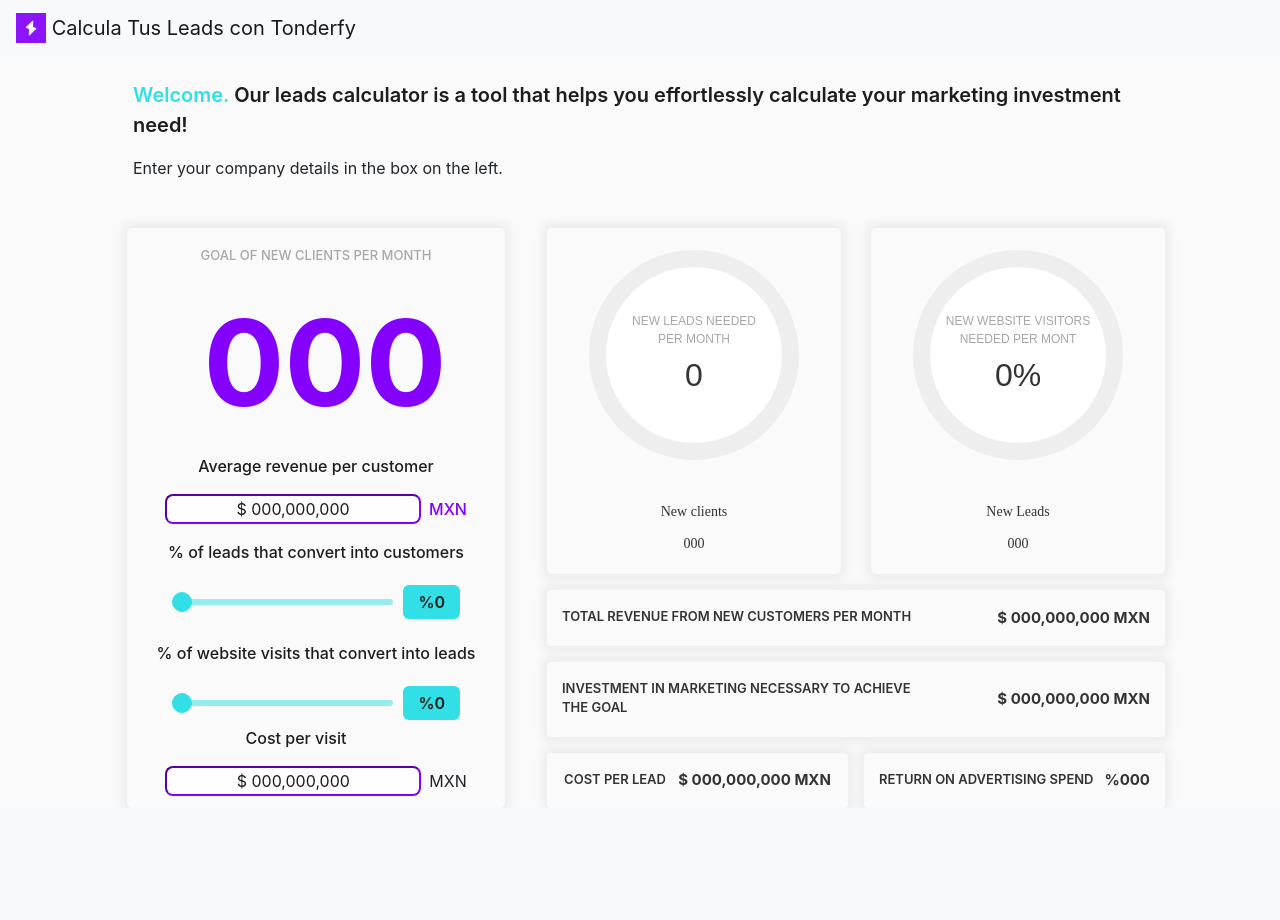
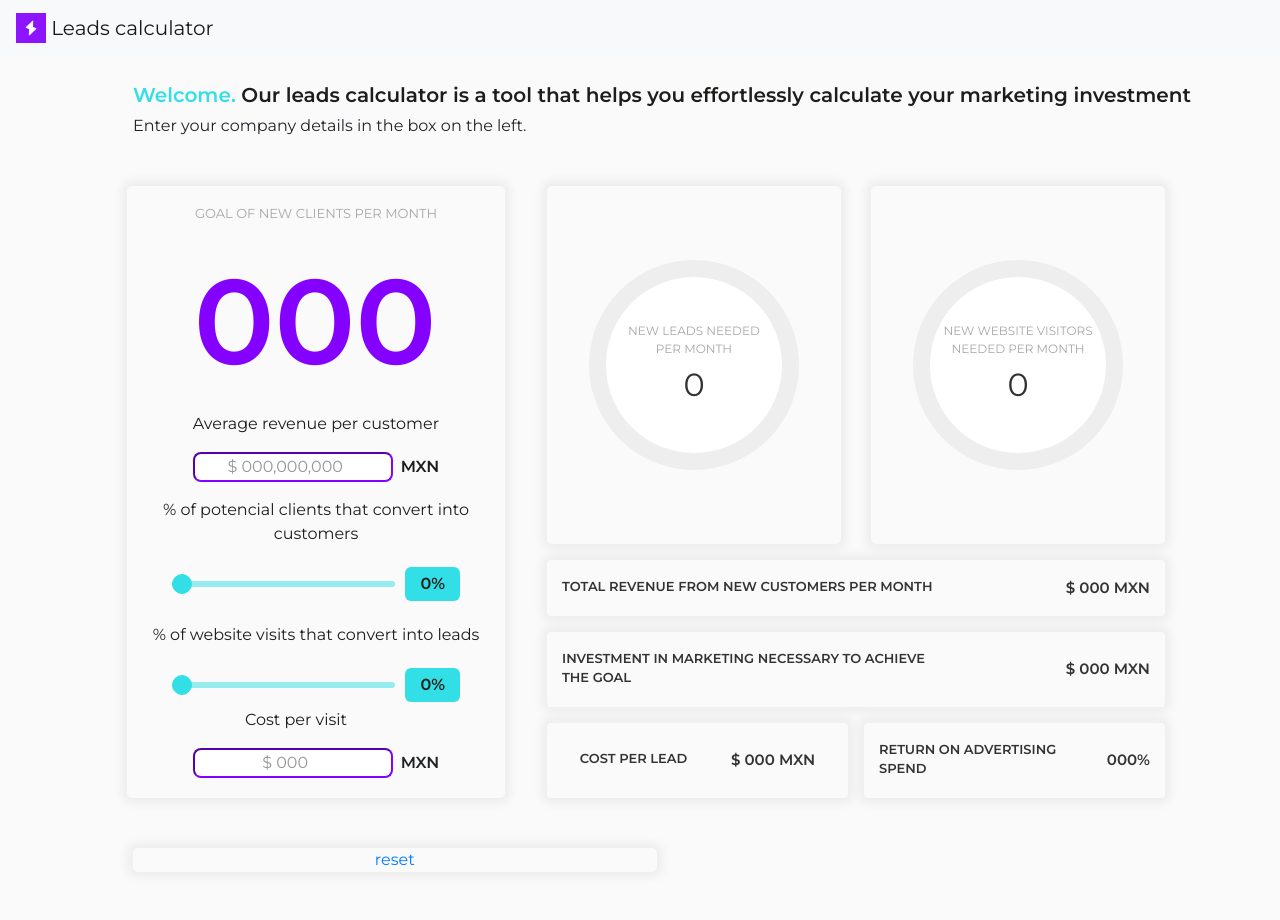
Before and after one commit to luisspe/calculadora-leads, a Django app: page /valor/ in a window 1280 px wide. Before the commit the page ends 796 px from the top, so only its background shows below. Run offline with Django 4.2, Linux system fonts and the light colour scheme; some libraries are stand-ins or nearby versions.

Commit message:
agregando nuevos estilos y logica

```diff
--- a/mysite/calculadoraLeads/templates/calculadoraLeads/calValor.html
+++ b/mysite/calculadoraLeads/templates/calculadoraLeads/calValor.html
@@ -6,31 +6,31 @@
 {% block content %}
 
 
-<div class="container textoCentral mb-5 pl-5">
-  <p class="textoarriba"><span>Welcome.</span> Our leads calculator is a tool that helps you effortlessly calculate your marketing investment need!</p>
+<div class="container-xxl textoCentral mb-5 pl-5">
+  <p class="textoarriba mb-1"><span>Welcome.</span> Our leads calculator is a tool that helps you effortlessly calculate your marketing investment</p>
   <p>Enter your company details in the box on the left.</p>
 </div>
 
 
-<div class="container d-flex justify-content-around  flex-wrap">
+<div class="container d-flex justify-content-around  flex-wrap padre">
   <!--CONTENEDOR IZQUIERDA-->
   <div class="container contenedorIngresaDatos d-flex justify-content-top flex-column">
     <h6>GOAL OF NEW CLIENTS PER MONTH</h6>
     <div class="clientsPerMonthValue">
-      <input id="clientesPorMes" type="text" placeholder="000" maxlength="3">
+      <input id="clientesPorMes" type="text" placeholder="000" maxlength="3" type="number" ondrop="return false;" onpaste="return false;">
     </div>
 
     <div class="averageRevenueText">
       <p>Average revenue per customer</p>
-      <input onkeyup="ingresoTotal();" id="ingresoPromedioPorCliente" class="averagerevenue" type="text" placeholder="  $ 000,000,000  " maxlength="6"><span class="ml-2">MXN</span>
+      <input onkeyup="ingresoTotal();" id="ingresoPromedioPorCliente" class="averagerevenue" type="number" placeholder="  $ 000,000,000  " maxlength="6" ondrop="return false;" onpaste="return false;"><span class="ml-2">MXN</span>
     </div>
 
     <div class="leadsConvertIntoCostumerPercentage mt-3">
-      <p>% of leads that convert into customers</p>
+      <p>% of potencial clients that convert into customers</p>
       <div class="field range">
 
         <input id="slidePorcentajeClientes" type="range" min="0" max="100" value="0" steps="1">
-        <div id="porcentajeClientes" class="value righ2">%0</div>
+        <div id="porcentajeClientes" class="value righ2">0%</div>
       </div>
     </div>
 
@@ -39,7 +39,7 @@
       <div class="field range">
 
         <input id="slidePorcentajeClientes2" type="range" min="0" max="100" value="0" steps="1">
-        <div id="porcetajeClientes2" class="value righ2">%0</div>
+        <div id="porcetajeClientes2" class="value righ2">0%</div>
       </div>
     </div>
 
@@ -49,7 +49,7 @@
 
     <div class="costPerVisit">
       <p>Cost per visit</p>
-      <input class="averagerevenue" type="text" placeholder="  $ 000,000,000  "><span class="ml-2">MXN</span>
+      <input onkeyup="inversion()" id="precioVisita" class="averagerevenue" type="number" ondrop="return false;" onpaste="return false;" placeholder="  $ 000  "><span class="ml-2" style="font-weight:600 ;">MXN</span>
     </div>
 
     <!--FIN DE CONTENDEDOR IZQUIERDA-->
@@ -69,23 +69,17 @@
           <div class="value-container" id="valor-circulo">0</div>
 
         </div>
-        <div class="newClientsLeads">
-          <p>New  clients</p>
-          <span>000</span>
-        </div>
+
       </div>
 
       <div class="container contenedor4">
         <div class="circular-progress" id="circular-progreso">
-          <div class="value-container description">NEW WEBSITE VISITORS <br> NEEDED PER MONT</div>
-          <div class="value-container" id="vs">0%</div>
+          <div class="value-container description">NEW WEBSITE VISITORS <br> NEEDED PER MONTH</div>
+          <div class="value-container" id="vs">0</div>
 
         </div>
 
-        <div class="newClientsLeads">
-          <p>New Leads</p>
-          <span>000</span>
-        </div>
+
       </div>
 
     </div>
@@ -93,32 +87,34 @@
     <div class="container contenedor-Resultados">
       <div class="resultado d-flex justify-content-between">
         <p>Total revenue from new customers per month</p>
-        <span id="resultadoIngresosTotales">$ 000,000,000 MXN</span>
+        <span id="resultadoIngresosTotales">$ 000 MXN</span>
       </div>
       <div class="resultado d-flex justify-content-between necesaryInvestment">
         <p>investment in marketing necessary to achieve <br> the goal</p>
-        <span>$ 000,000,000 MXN</span>
+        <span id="texto-inversion">$ 000 MXN</span>
       </div>
       <div class="container d-flex  split pr-0">
-        <div class="resultado d-flex justify-content-around bloque">
+        <div class="resultado d-flex justify-content-around mr-3 bloque">
           <p class="mr-2">COST PER LEAD</p>
-          <span>$ 000,000,000 MXN</span>
+          <span id="costPerLead">$ 000 MXN</span>
         </div>
-        <div class="resultado d-flex justify-content-between ml-3 bloque">
+        <div class="resultado d-flex justify-content-between  bloque bloqueDos">
           <p>Return On Advertising Spend</p>
-          <span>%000</span>
+          <span id="ROASTEXT">000%</span>
         </div>
 
       </div>
+
+
     </div>
 
   </div>
 
+</div>
+<div class="container textoCentral mb-5 pl-5">
+  <a href="" class="contenedor3">reset</a>
+</div>
 
-
-
-
-</div>
 
 
 
@@ -127,13 +123,16 @@
   let clientesAlMes = document.getElementById("clientesPorMes");
   let progressValue1 = 0;
   let progressValueDos = 0;
-  let progressEndValue1 = 900;
-  let progressEndValueDos = 10000;
+  let progressEndValue1 = 0;
+  let progressEndValueDos = 0;
   let progressBar1 = document.getElementById("circular-progress");
   let valueContainer1 = document.getElementById("valor-circulo")
   let speed = 0.5
 
-
+  let costPerVisit = document.getElementById("precioVisita");
+  let textoInversion = document.getElementById("texto-inversion");
+  let costPerLead = document.getElementById("costPerLead")
+  let roastext = document.getElementById("ROASTEXT")
 
   let progressBarDos = document.getElementById("circular-progreso");
   let valueContainerDos = document.getElementById("vs")
@@ -150,9 +149,9 @@
       slideValuePorcentaje.style.left = (value / 2) + "%";
       slideValuePorcentaje.classList.add("show");
 
-      leadsAlMes = Math.round(clientesAlMes.value / value ) *100
+      leadsAlMes = Math.round(clientesAlMes.value / value  * 100);
 
-      progressEndValue1 = leadsAlMes
+      progressEndValue1 = leadsAlMes;
 
 
 
@@ -174,7 +173,6 @@
 
           #8400FF ${progressValue1 * 0.4}deg,
           #8400ff10 ${progressValue1 * 0.4}deg
-
       )`;
     };
 
@@ -191,9 +189,8 @@
         valueContainer1.textContent = `${progressValue1}`
         progressBar1.style.background = `conic-gradient(
 
-          #8400FF ${progressValue1 * 0.4}deg,
-          #8400ff10 ${progressValue1 * 0.4}deg
-
+          #8400FF ${inputSliderPorcentaje.value * 3.6}deg,
+          #8400ff10 ${inputSliderPorcentaje.value * 3.6}deg
         )`;
         if(progressValue1 == progressEndValue1){
           clearInterval(progress);
@@ -202,6 +199,7 @@
       }, speed)
 
     };
+
 
   });
 
@@ -216,7 +214,7 @@
       slideValuePorcentaje2.classList.add("show");
 
       visitantesNecesarios = Math.round(progressEndValue1 / inputSliderPorcentaje2.value) * 100;
-      console.log(visitantesNecesarios)
+
       progressEndValueDos = visitantesNecesarios
 
 
@@ -236,9 +234,8 @@
       valueContainerDos.textContent = 0
       progressBarDos.style.background = `conic-gradient(
 
-          #8400FF ${progressValueDos * 0.4}deg,
-          #8400ff10 ${progressValueDos * 0.4}deg
-
+          #8400FF ${progressValueDos * 3.6}deg,
+          #8400ff10 ${progressValueDos * 3.6}deg
       )`;
     };
 
@@ -276,13 +273,27 @@
 
     /* FORMULAS DE RESULTADOS */
 
+    let ingresototal = 0
     let ingresoPromedioPorCliente = document.getElementById("ingresoPromedioPorCliente");
     let resultadoIngresosTotales = document.getElementById("resultadoIngresosTotales");
     function ingresoTotal() {
         ingresototal = (clientesAlMes.value * ingresoPromedioPorCliente.value);
-        resultadoIngresosTotales.textContent = '$ '+ingresototal+' MXN'
+        resultadoIngresosTotales.textContent = '$ '+ingresototal.toLocaleString()+' MXN'
 
     };
+
+    function inversion(){
+      investment = costPerVisit.value * progressValueDos
+      textoInversion.textContent = '$ '+investment.toLocaleString()+' MXN'
+
+      costOfLead = investment / leadsAlMes;
+      costPerLead.textContent = '$ '+costOfLead.toFixed(2)+' MXN'
+
+      roas = (((ingresototal - investment)/investment) *100).toFixed(2)
+      roastext.textContent = roas+'%'
+    }
+
+
 
 
 
--- a/mysite/calculadoraLeads/templates/calculadoraLeads/main.html
+++ b/mysite/calculadoraLeads/templates/calculadoraLeads/main.html
@@ -3,7 +3,7 @@
 <html>
 
 <head>
-    <title>Calcula tus Leads</title>
+    <title>Leads calculator</title>
 
     <meta name="viewport" content="width=device-width, initial-scale=1, maximum-scale=1, minimum-scale=1" />
 
@@ -21,7 +21,7 @@
     <nav class="navbar navbar-light bg-light">
         <a class="navbar-brand" href="#">
             <img src="{% static 'images/logo.png' %}" width="30" height="30" class="d-inline-block align-top" alt="">
-            Calcula Tus Leads con Tonderfy
+            Leads calculator
         </a>
     </nav>
 
--- a/mysite/static/css/main.css
+++ b/mysite/static/css/main.css
@@ -1,5 +1,6 @@
 body {
     background-color: hsl(0, 0%, 98%);
+    font-family: 'Montserrat', sans-serif;
 }
 
 h1,
--- a/mysite/static/css/valor.css
+++ b/mysite/static/css/valor.css
@@ -1,3 +1,9 @@
+@import url('https://fonts.googleapis.com/css2?family=Montserrat:wght@100;300;400;600&display=swap');
+
+body{
+  font-family: 'Montserrat', sans-serif;
+}
+
 /*TEXTO CENTRAL*/
 .textoCentral span{
     color: #33DFE6;
@@ -6,6 +12,10 @@
     font-size: 20px;
     font-weight: 600;
     color: #1D1D1B;
+  }
+
+  .padre{
+  margin-bottom: 50px;
   }
 
 
@@ -18,7 +28,8 @@
     box-shadow: 0px 0px 10px 6px rgba(0, 0, 0, 0.05);
     display: grid;
     text-align: center;
-    height: 580px;
+    height: 100%;
+    max-height: 700px;
 
 
   }
@@ -34,7 +45,7 @@
     font-weight: 700;
     color: #8400FF;
     max-width: 300px;
-    padding-left: 20px;
+    padding-left: 0;
     border: none;
     background-color: hsl(0, 0%, 98%);
     text-align: center;
@@ -57,11 +68,11 @@
 
 
   .averagerevenue::placeholder{
-    color: #1D1D1B;
+    color: #969696;
   }
   .averageRevenueText span{
-    color: #8400FF;
-    font-weight: 500;
+    color: #1D1D1B;
+    font-weight: 600;
   }
 
   .leadsConvertIntoCostumerPercentage p{
@@ -156,7 +167,9 @@
   .contenedor{
     width: 60%;
     border-radius: 5px;
-    height: 580px;
+    min-height: 580px;
+
+
 
   }
 
@@ -208,7 +223,7 @@
 
   .value-container{
     position: relative;
-    font-family: sans-serif;
+    font-family: 'Montserrat', sans-serif;
     font-size: 32px;
     color: #333333;
     bottom: 30px;
```
Also changed, not shown: other parts of mysite/static/css/valor.css (+108 -0 lines).
